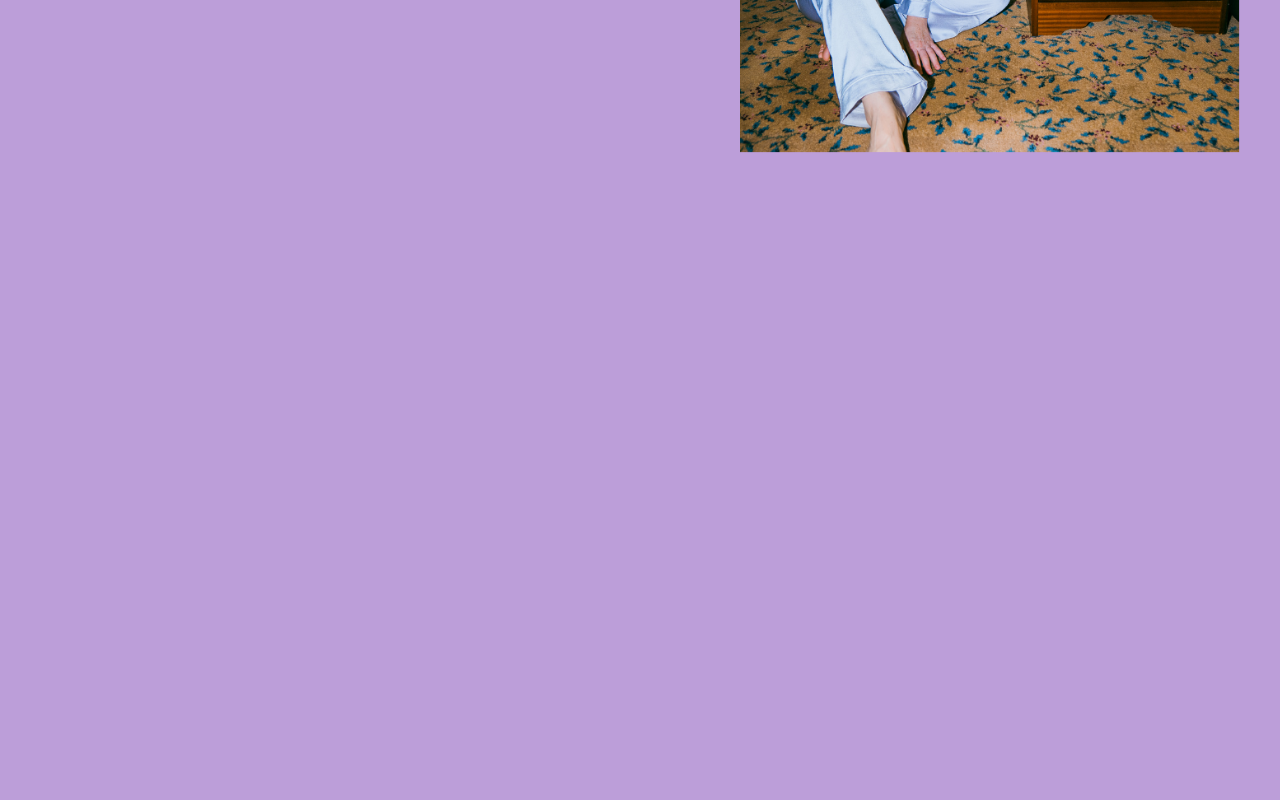
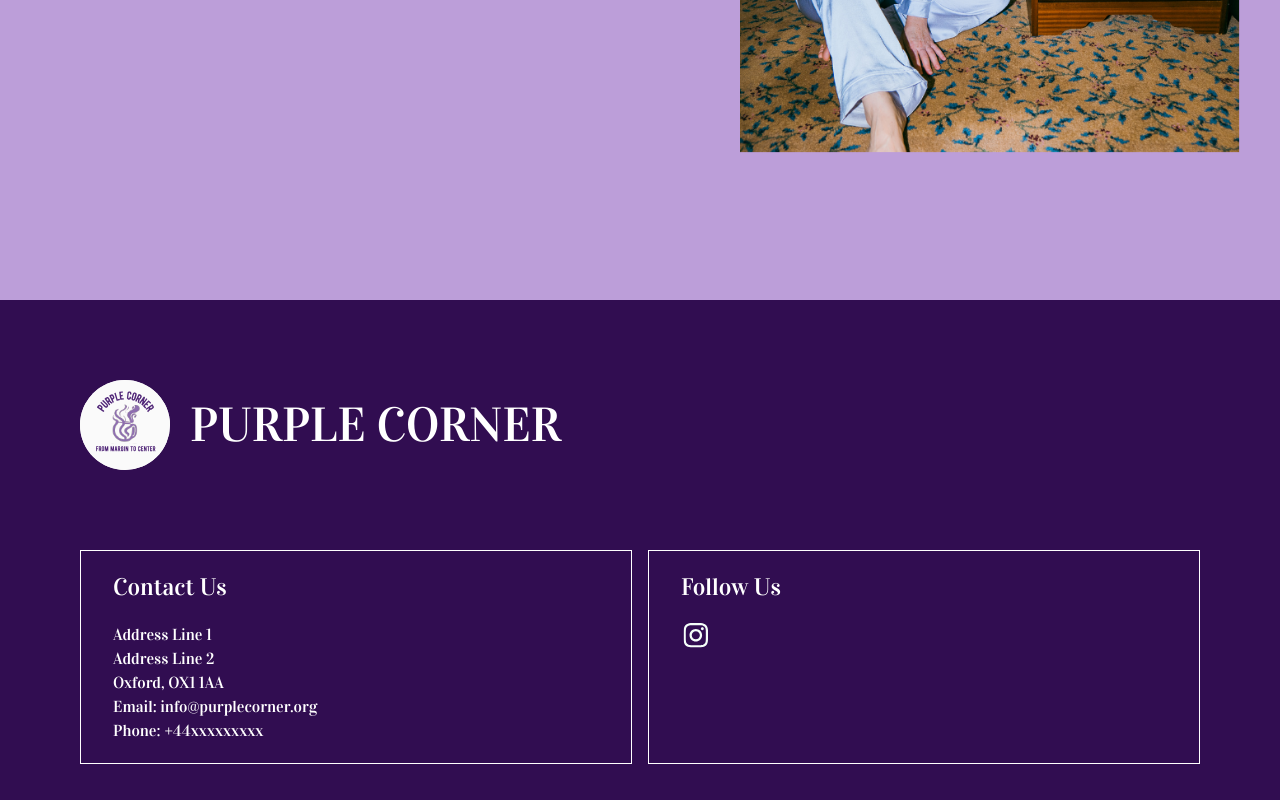
Before and after one commit to andr3wtn/purple-corner, a Next.js app: page / in a window 1280 px wide. Shown: the part 2900-3700 px from the top of the page. Before the commit the page ends 3200 px from the top, so only its background shows below. Built offline with nearby package versions, Linux system fonts and the light colour scheme.

Commit message:
Feat: Added footer

```diff
--- a/src/app/page.tsx
+++ b/src/app/page.tsx
@@ -5,6 +5,7 @@ import AboutUs from '@/components/AboutUs';
 import Events from '@/components/Events';
 import Resources from '@/components/Resources';
 import Navigation from '@/components/Navigation';
+import Footer from '@/components/Footer';
 
 export default function Home() {
   return (
@@ -30,6 +31,8 @@ export default function Home() {
          <Events />
 
          <Resources />
+
+         <Footer />
     </>
 
   );
--- /dev/null
+++ b/src/components/Footer.tsx
@@ -0,0 +1,36 @@
+import Image from "next/image";
+
+export default function Footer() {
+    const phoneNumber = "+44xxxxxxxxx";
+    const email = "info@purplecorner.org";
+    return (
+        <footer className="bg-[#310D51] text-white p-10 md:p-20 flex-1 grow-1 text-left sm:h-100 sm:w-100 md:h-125 md:w-125 lg:w-auto">
+            <div className="flex items-center gap-5">
+                <Image alt="light background logo" src="/images/logo_light.svg" width={90} height={90} className="rounded-full" />
+                <h1 className="text-5xl">PURPLE CORNER</h1>
+            </div>
+
+            <div className="flex gap-4 mt-20">
+                <div className="flex-1 border py-5 px-8">
+                    <h3 className="text-2xl mb-5">Contact Us</h3>
+                    <p>Address Line 1</p>
+                    <p>Address Line 2</p>
+                    <p>Oxford, OX1 1AA</p>
+                    <p>Email: <a href={`mailto:${email}`}>{ email }</a></p>
+                    <p>Phone: <a href={phoneNumber}>{ phoneNumber }</a></p>
+                </div>
+
+                <div className="flex-1 border py-5 px-8">
+                    <h3 className="text-2xl mb-5">Follow Us</h3>
+                    <div className="flex gap-5">
+
+                        <a href="https://www.instagram.com/ox_purple_corner">
+                            <Image src="/images/instagram.svg" alt="Instagram" width={30} height={30} />
+                        </a>
+
+                    </div>
+                </div>
+            </div>
+        </footer>
+    )
+}
```
Also changed, not shown: public/images/instagram.svg (added).
